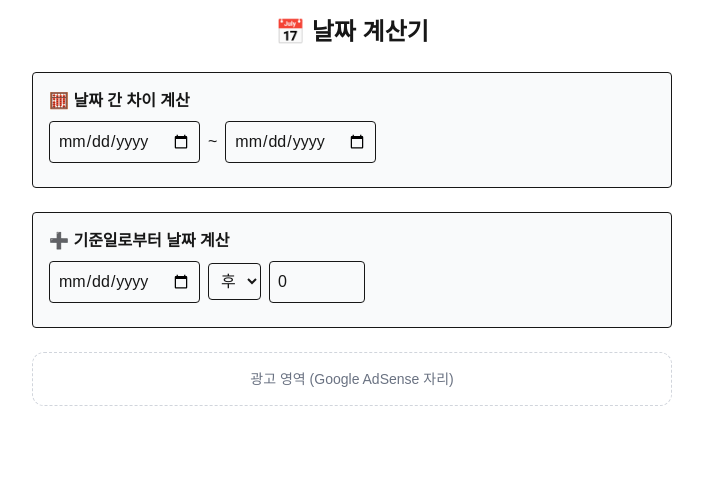
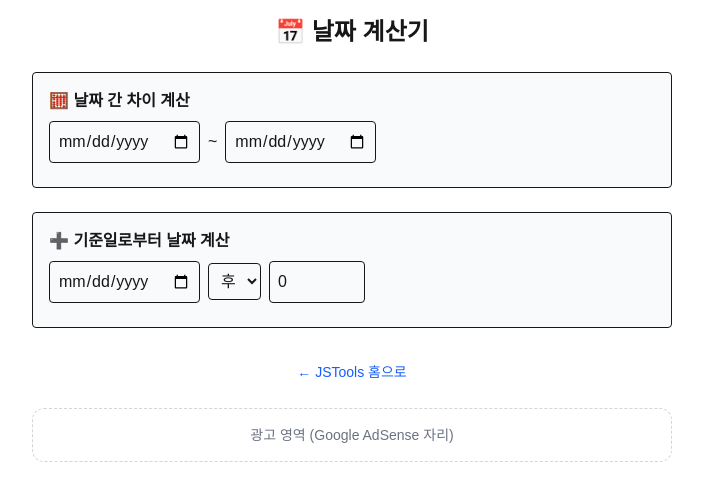
Before and after one commit to baezzaes/jstools, a Next.js app: page /tools/date-calculator in a window 1280 px wide. Shown: the top 498 px of the page, without its empty margins (288-991 px from the left). Built offline with nearby package versions, Linux system fonts and the light colour scheme.

Commit message:
홈으로가기 추가

```diff
--- a/src/app/tools/date-calculator/page.tsx
+++ b/src/app/tools/date-calculator/page.tsx
@@ -80,6 +80,14 @@ export default function DateCalculatorPage() {
         )}
       </div>
 
+    {/* 홈으로 돌아가기 */}
+    <div className="text-center mt-8">
+    <a href="/" className="text-sm text-blue-600 hover:underline">
+        ← JSTools 홈으로
+    </a>
+    </div>
+
+
       {/* 광고 자리 */}
       <div className="border border-dashed border-gray-300 p-4 text-center text-sm text-gray-500 rounded-xl">
         광고 영역 (Google AdSense 자리)
--- a/src/app/tools/password-generator/page.tsx
+++ b/src/app/tools/password-generator/page.tsx
@@ -136,6 +136,14 @@ export default function PasswordGeneratorPage() {
         )}
       </div>
 
+      {/* 홈으로 돌아가기 */}
+        <div className="text-center mt-8">
+        <a href="/" className="text-sm text-blue-600 hover:underline">
+            ← JSTools 홈으로
+        </a>
+        </div>
+
+
       {/* 광고 영역 */}
       <div className="border border-dashed border-gray-300 p-4 text-center text-sm text-gray-500 rounded-xl">
         광고 자리 (Google AdSense)
--- a/src/app/tools/word-counter/page.tsx
+++ b/src/app/tools/word-counter/page.tsx
@@ -47,6 +47,14 @@ export default function WordCounterPage() {
         </div>
       </div>
 
+      {/* 홈으로 돌아가기 */}
+        <div className="text-center mt-8">
+        <a href="/" className="text-sm text-blue-600 hover:underline">
+            ← JSTools 홈으로
+        </a>
+        </div>
+
+
       {/* 광고 영역 */}
       <div className="border border-dashed border-gray-300 p-4 text-center text-sm text-gray-500 rounded-xl">
         광고 자리 (Google AdSense)
```
